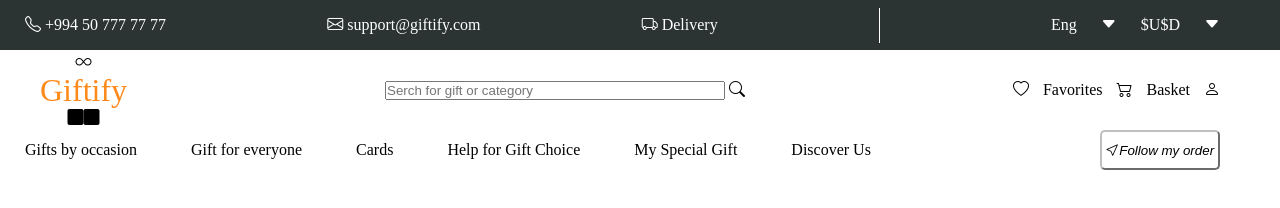
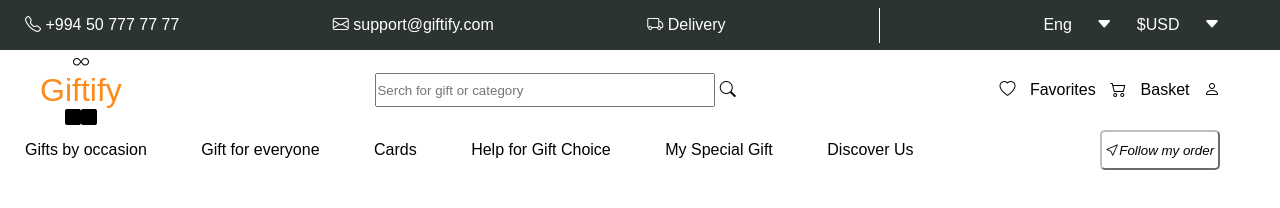
Before and after one commit to dalami/trabajo-practico1, a plain HTML site: page index.html in a window 1280 px wide. Drawn offline with nearby package versions, Linux system fonts and the light colour scheme.

Commit message:
Modificaciones de estilo

```diff
--- a/estilos.css
+++ b/estilos.css
@@ -4,7 +4,7 @@
 }
 
 html {
-    font-family: Arial, Helvetica, sans-serif,;
+    font-family: Arial, Helvetica, sans-serif
 }
 
 .header-1 {
@@ -14,6 +14,8 @@ html {
     background-color: #2C3333;
     height:50px ;
     width: 100vw;
+    flex-wrap: wrap;
+
 }
 
 .nav-1 {
@@ -44,10 +46,25 @@ html {
     margin-right: 50px;
 
 }
+.email-1:hover{
+    cursor: pointer;
+    color: #FE8A1C;
+
+}
+.juntar:hover {
+    cursor: pointer;
+    color: #FE8A1C;
+ }
 
 .space {
     padding: 10px;
 }
+
+.space:hover{
+    cursor: pointer;
+    color: #FE8A1C;
+}
+
 .header-2 {
     display: flex;
     justify-content: space-between;
@@ -55,6 +72,8 @@ html {
     background-color: white;
     height:80px ;
     width: 100vw;
+    flex-wrap: wrap;
+
 
 }
 .nav2 {
@@ -72,6 +91,7 @@ html {
 }
 .gift {
     width: 21rem;
+    height: 30px;
 
 }
 
@@ -94,6 +114,7 @@ html {
 .espacio{
     padding: 10px;
 }
+
 .header-3 {
     display: flex;
     justify-content: space-between;
@@ -101,13 +122,15 @@ html {
     background-color: white;
     height:40px ;
     width: 100vw;
-
+    flex-direction: row;
+    flex-wrap: wrap;
 }
 
 a{
     color: black;
     text-decoration: none;
     margin: 25px;
+
 }
 .btn-1 {
     margin-right: 60px ;
@@ -117,4 +140,23 @@ a{
     border-color: #BEBFBE;
     box-shadow: none;
     border-radius: 5px;
+
 }
+.btn-1:hover{
+   opacity: 1;
+   animation: boton 1s ease-in-out;
+   transition: transfom 4s ease-in-out;
+   cursor: pointer;
+   color: #FE8A1C;
+}
+
+@keyframes boton{
+
+    50%{
+        transform: scale(0.5);
+    }
+
+    100%{
+        transform: scale(1);
+    }
+}
--- a/index.html
+++ b/index.html
@@ -25,11 +25,11 @@
                     <span>+994 50 777 77 77</span>
             </div>
             <div class="nav-2">
-                    <span><i class="bi bi-envelope"></i></span>
-                    <span>support@giftify.com</span>
+                    <span class="email-1"><i class="bi bi-envelope" class="sobre"></i></span>
+                    <span class="email-1">support@giftify.com</span>
             </div>
             <div class="nav-3" class="grow">
-                    <span><i class="bi bi-truck"></i></span>
+                    <span><i class="bi bi-truck" class="juntar"></i></span>
                     <span class="juntar">Delivery</span>
                 </div>
                     <span class="border" class="juntar">  </span>
@@ -37,7 +37,7 @@
                 <div class="nav-4" class="grow">
                     <span class="space">Eng</span>
                     <span class="space"><i class="bi bi-caret-down-fill"></i></span>
-                    <span class="space">$U$D</span>
+                    <span class="space">$USD</span>
                     <span class="space"><i class="bi bi-caret-down-fill"></i></span>
                 </div>
 
```
